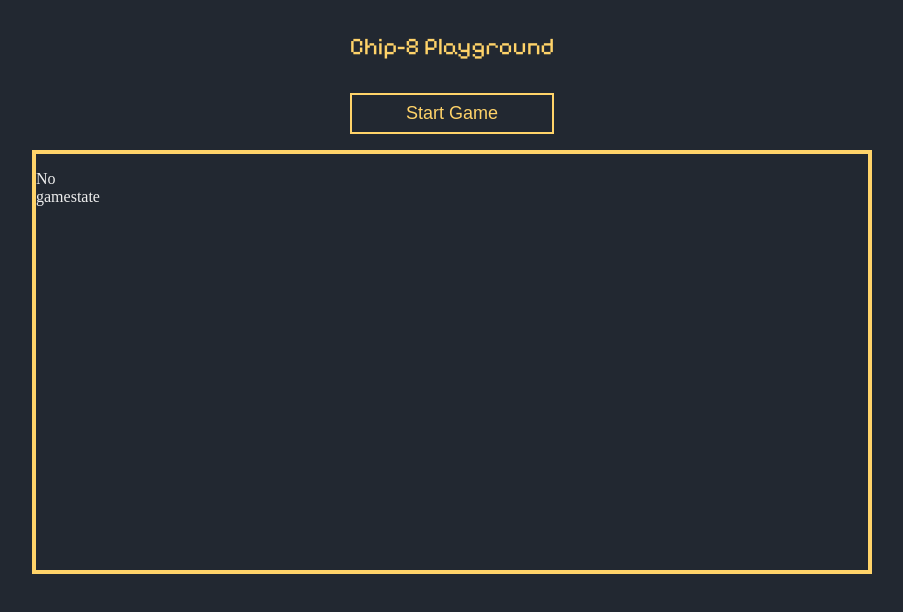
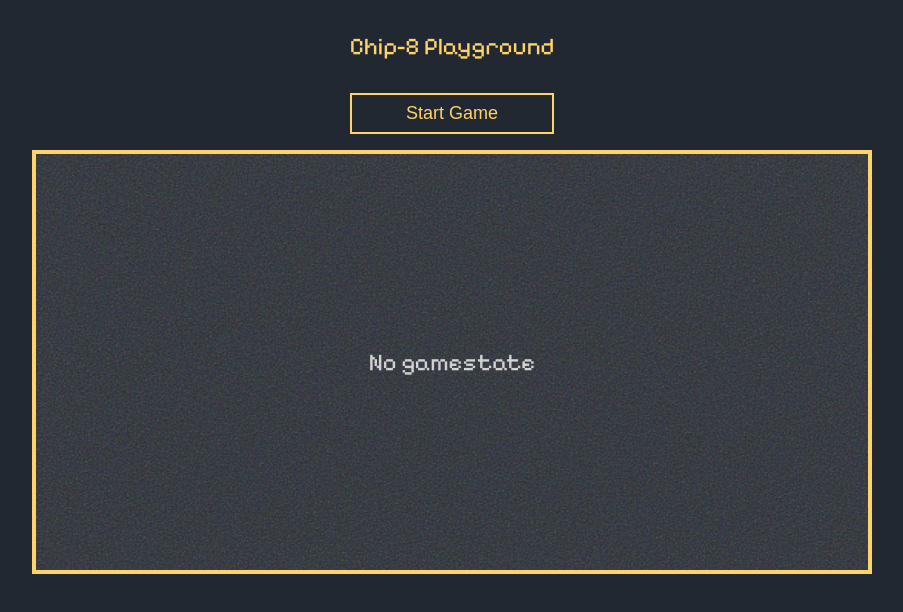
Before and after one commit to 0ya-sh0/chip-8, an Angular app in the folder frontend/: page / in a window 1280 px wide. Shown: the top 612 px of the page, without its empty margins (188-1091 px from the left). Built offline with nearby package versions, Linux system fonts and the light colour scheme; a web font is replaced by a local one.

Commit message:
improve empty state and add a tv static filter to it

```diff
--- a/frontend/src/app/app.html
+++ b/frontend/src/app/app.html
@@ -2,6 +2,7 @@
   <p class="title">Chip-8 Playground</p>
   <button (click)="startGame()" class="btn-primary">Start Game</button>
 </section>
+@if (gameState.length) {
   <div class="viewport">
     @for (row of gameState; track $index) {
       <div class="pixel-row">
@@ -9,7 +10,25 @@
           <div class="pixel-item" [class.pixel-active]="pixel"></div>
         }
       </div>
-  } @empty {
-    <p>No gamestate</p>
     }
   </div>
+}
+
+@if (!gameState.length) {
+  <div class="empty-state">
+    <p>No gamestate</p>
+    <div class="empty-state-tv-filter"></div>
+  </div>
+}
+
+<!-- Hidden SVG defining the digital noise filter asset -->
+<svg xmlns="http://w3.org" style="display: none;">
+  <filter id="tv-noise">
+    <!-- type="fractalNoise" creates grainy TV-like fuzz -->
+    <feTurbulence
+      type="fractalNoise"
+      baseFrequency="0.65"
+      numOctaves="3"
+      stitchTiles="stitch" />
+  </filter>
+</svg>
--- a/frontend/src/app/app.scss
+++ b/frontend/src/app/app.scss
@@ -1,4 +1,59 @@
 @use '../app/common/variables' as *;
+
+.empty-state {
+    border: 4px solid $accent;
+    display: flex;
+    justify-content: center;
+    justify-self: center;
+    align-items: center;
+
+    width: calc($pixel-hw * 64);
+    height: calc($pixel-hw * 32);
+
+    font-family: "Pixelify Sans", sans-serif;
+    font-size: 24px;
+    font-weight: 400;
+    font-style: normal;
+    color: $fg-primary;
+
+    position: relative;
+    overflow: hidden;
+
+}
+
+.empty-state-tv-filter {
+
+    position: absolute;
+    top: 0;
+    left: 0;
+    height: 100%;
+    width: 100%;
+
+    /* Apply the SVG filter hidden in the HTML */
+    filter: url(#tv-noise);
+    opacity: 0.5; /* Adjust opacity to make the static subtle or intense */
+
+    /* Disable mouse interactions so you can click things underneath */
+    pointer-events: none;
+
+    /* Fast shifting animation to simulate flickering screen static */
+    animation: shiftStatic 0.15s steps(2) infinite;
+}
+
+/* Rapid positioning shifts randomize the noise patterns */
+@keyframes shiftStatic {
+    0% { transform: translate(0, 0); }
+    10% { transform: translate(-1%, -1%); }
+    20% { transform: translate(-2%, 1%); }
+    30% { transform: translate(1%, -2%); }
+    40% { transform: translate(-1%, 3%); }
+    50% { transform: translate(-2%, 1%); }
+    60% { transform: translate(1%, 3%); }
+    70% { transform: translate(2%, 1%); }
+    80% { transform: translate(-1%, -1%); }
+    90% { transform: translate(2%, -3%); }
+    100% { transform: translate(1%, -2%); }
+}
 
 .viewport {
     display: grid;
@@ -15,11 +70,11 @@
     height: $pixel-hw;
     width: $pixel-hw;
 
-    background-color: rgb(40, 40, 40);
+    background-color: $pixel-off;
 }
 
 .pixel-active {
-    background-color: rgb(17, 113, 109);
+    background-color: $pixel-on;
 }
 
 .top-bar {
--- a/frontend/src/app/common/variables.scss
+++ b/frontend/src/app/common/variables.scss
@@ -6,3 +6,6 @@ $accent-tertiary: #645329;
 $fg-primary: #EEEEEE;
 
 $pixel-hw: 13px;
+
+$pixel-off: #8bac0f;
+$pixel-on: #306230;
```
Lines whose indentation alone changed are shown as unchanged.
